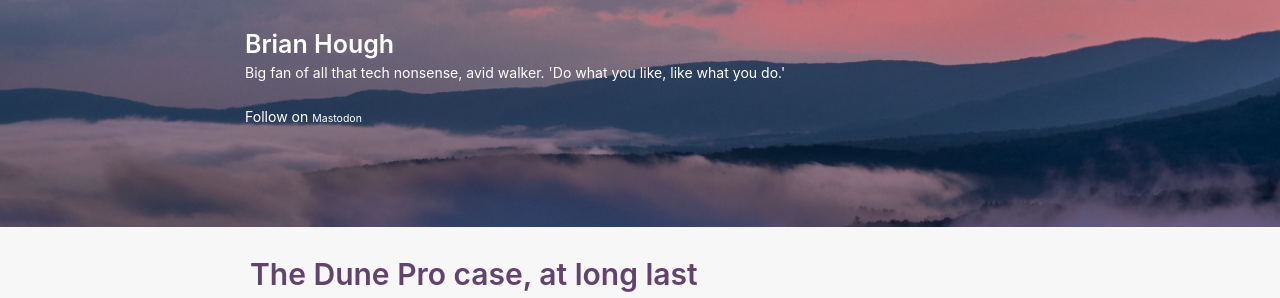
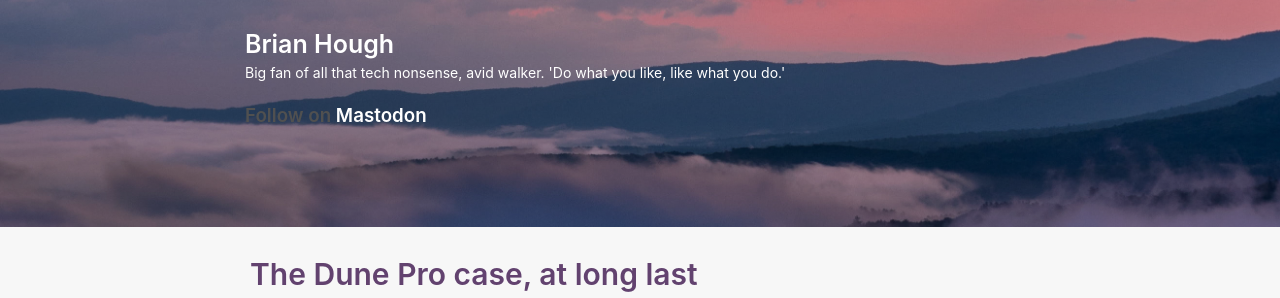
Before and after one commit to derfbwh/derfbwh.github.io, a Jekyll site: the page built from index.html, in a window 1280 px wide. Shown: the part 173-471 px from the top of the page. Built offline with Jekyll 4.4.1, drawn with Linux system fonts in a browser that asks for light colours; the list of posts is cut into pages by our own code.

Commit message:
Update default.html

```diff
--- a/_layouts/default.html
+++ b/_layouts/default.html
@@ -14,7 +14,7 @@
         <h3 class="masthead-title">
           <a href="/" title="Home">{{ site.title }}</a><br>
           <small><a href="http://twitter.com/bwhough">{{ site.tagline }}</a></small><br><br>
-          <div style="font-size:75% !important;font-weight:600 !important;"><small>Follow on <a rel="me" href="https://mastodon.social/@brianhough">Mastodon</a></small></div>
+          <div style="font-size:75% !important;font-weight:600 !important;">Follow on <strong><a rel="me" href="https://mastodon.social/@brianhough">Mastodon</a></strong></div>
         </h3>
       </div>
 
```
